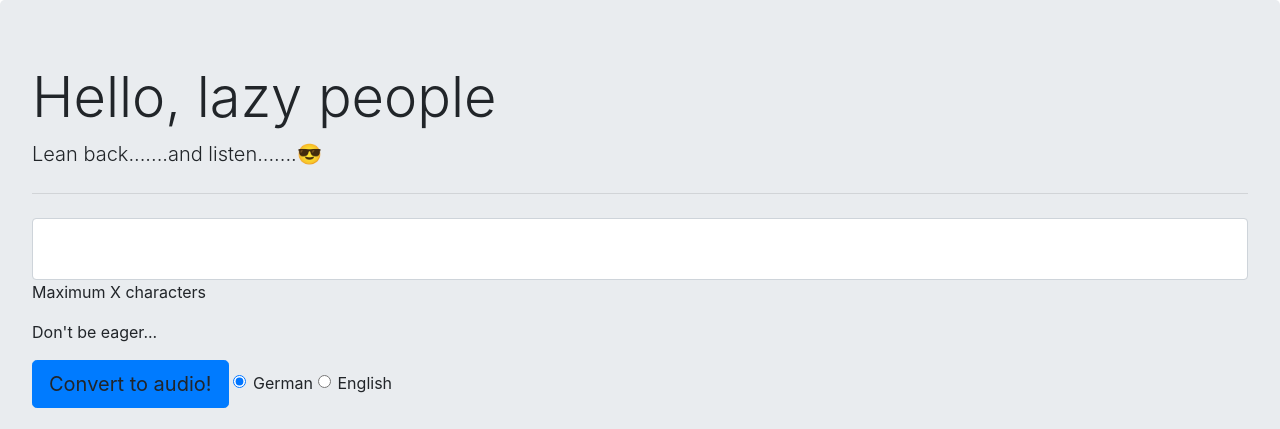
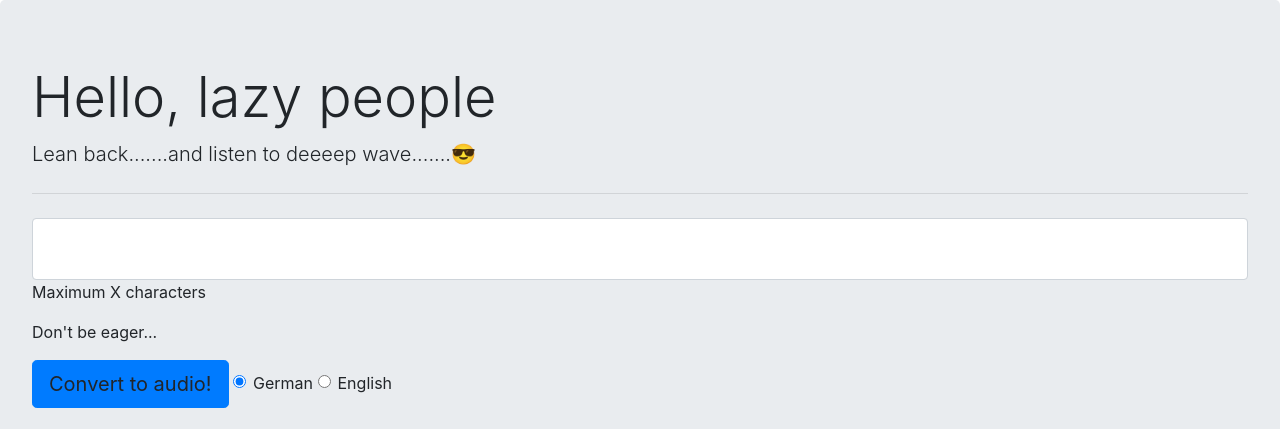
Before and after one commit to ValentinBossi/text2Speech, a website: page public/index.html in a window 1280 px wide. Shown: the top 429 px of the page. Drawn offline with nearby package versions, Linux system fonts and the light colour scheme.

Commit message:
some txt

```diff
--- a/public/index.html
+++ b/public/index.html
@@ -17,7 +17,7 @@
 
     <div class="jumbotron">
         <h1 class="display-4">Hello, lazy people</h1>
-        <p class="lead">Lean back.......and listen.......😎</p>
+        <p class="lead">Lean back.......and listen to deeeep wave.......😎</p>
         <hr class="my-4">
         <textarea id="textarea" class="form-control" aria-label="With textarea"></textarea>
         <p>Maximum X characters</p>
```
